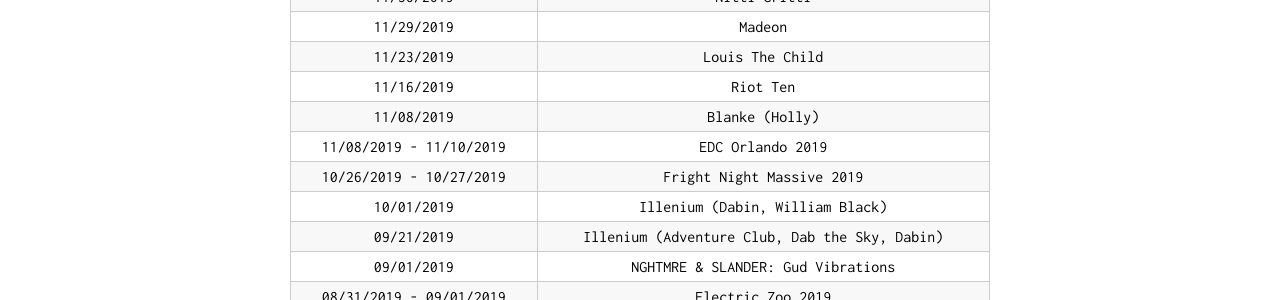
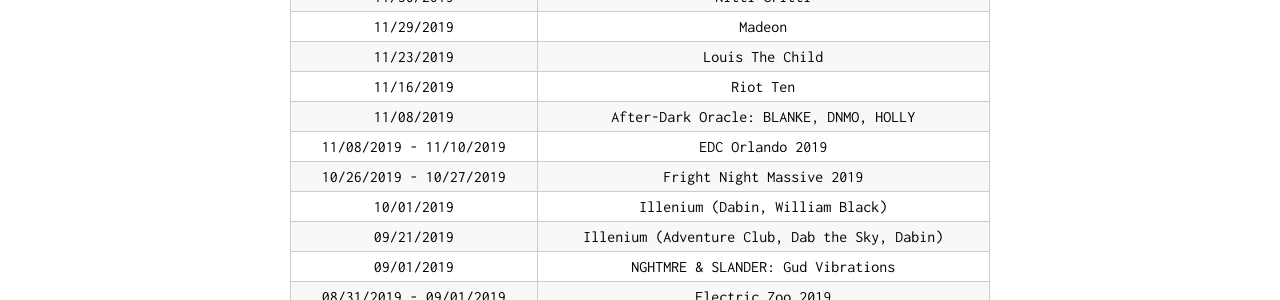
Before and after one commit to mksavic/mksavic.github.io, a Jekyll site: the page built from edm.md, in a window 1280 px wide. Shown: the part 1104-1404 px from the top of the page. Built offline with Jekyll 4.4.1, drawn with Linux system fonts in a browser that asks for light colours; our own code applies the rules of GitHub Pages for plain Markdown files.

Commit message:
update edm.md

```diff
--- a/edm.md
+++ b/edm.md
@@ -46,7 +46,7 @@ is_contact: true
 |       11/29/2019        |                     Madeon                     |
 |       11/23/2019        |                Louis The Child                 |
 |       11/16/2019        |                    Riot Ten                    |
-|       11/08/2019        |                 Blanke (Holly)                 |
+|       11/08/2019        |     After-Dark Oracle: BLANKE, DNMO, HOLLY     |
 | 11/08/2019 - 11/10/2019 |                EDC Orlando 2019                |
 | 10/26/2019 - 10/27/2019 |           Fright Night Massive 2019            |
 |       10/01/2019        |        Illenium (Dabin, William Black)         |
```
